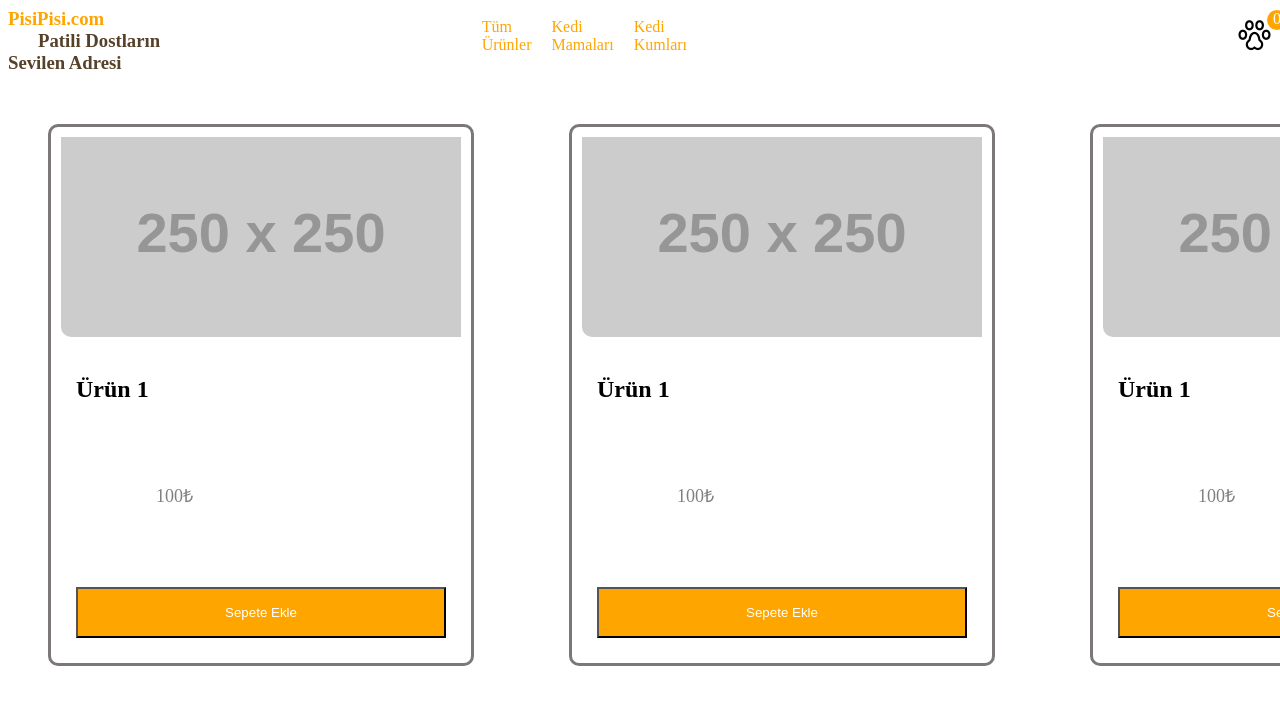
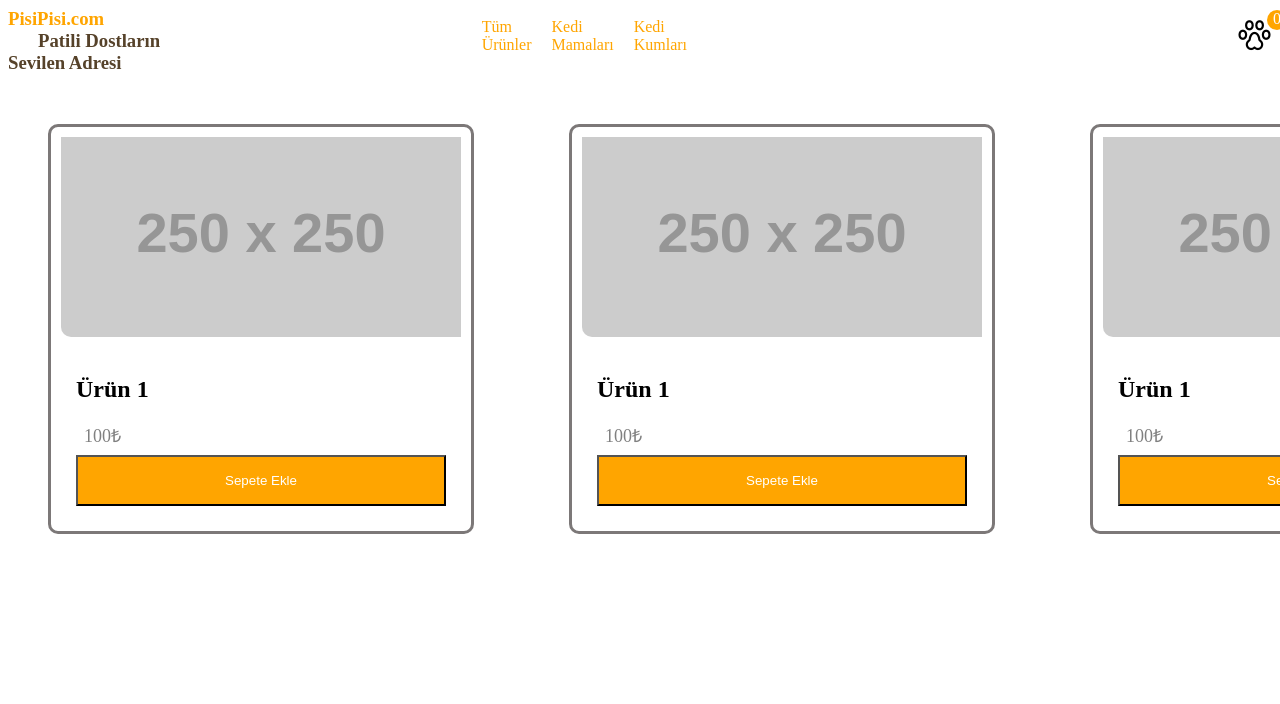
Before and after one commit to Bahadir-blt/UrunListesi, a React (Vite) app: page / in a window 1280 px wide. Shown: the top 704 px of the page. Built offline with nearby package versions, Linux system fonts and the light colour scheme.

Commit message:
product kısmındaki kaymalar düzeltidi

```diff
--- a/src/css/Products.css
+++ b/src/css/Products.css
@@ -26,7 +26,7 @@
 
 .productPrice{
     color: gray;
-    margin: 80px;
+  margin: 8px;
     font-size:large ;
 }
 
```
